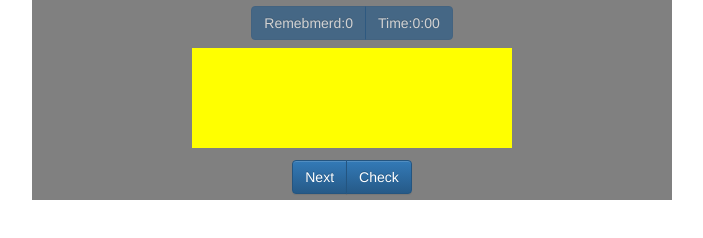
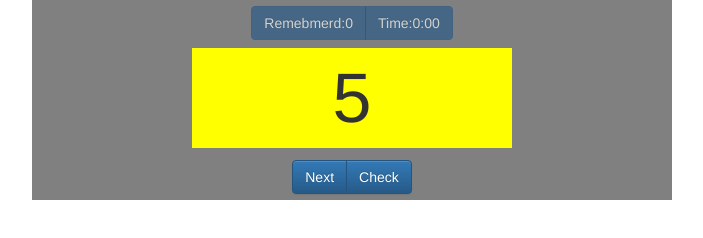
Before and after one commit to skurzynowski/remember_numbers, a React app: page / in a window 1280 px wide. Shown: the whole page, without its empty margins (288-991 px from the left). Built offline with nearby package versions, Linux system fonts and the light colour scheme.

Commit message:
add styles

```diff
--- a/src/index.css
+++ b/src/index.css
@@ -16,6 +16,8 @@
     height: 100px;
     background-color:yellow;
     align-self: center;
+    text-align: center;
+    font-size: 5em;
 }
 
 .control_panel{
--- a/src/index.js
+++ b/src/index.js
@@ -3,6 +3,7 @@ import ReactDOM from 'react-dom';
 import './index.css';
 import ButtonGroup from "react-bootstrap/lib/ButtonGroup";
 import Button from "react-bootstrap/lib/Button";
+import Jumbotron from "react-bootstrap/lib/Jumbotron";
 
 
 class Counter extends React.Component {
@@ -30,8 +31,11 @@ class Stats_Panel extends React.Component {
 class Presentation_Panel extends React.Component {
     render() {
         return (
-            <div className="subject"></div>
-        );
+            <div className="subject">
+                5
+            </div>
+        )
+            ;
     }
 }
 
```
